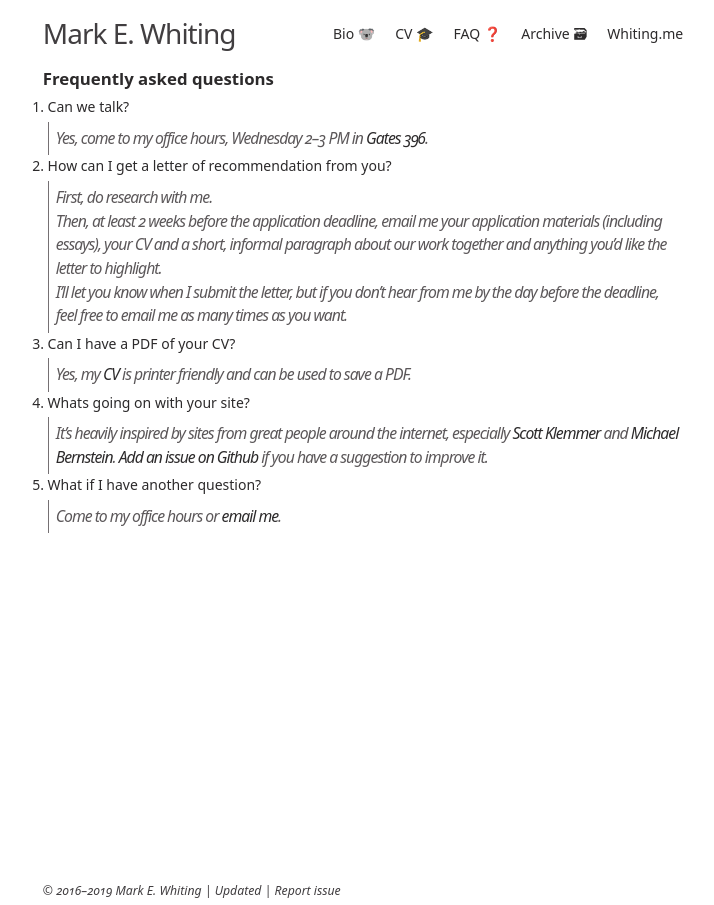
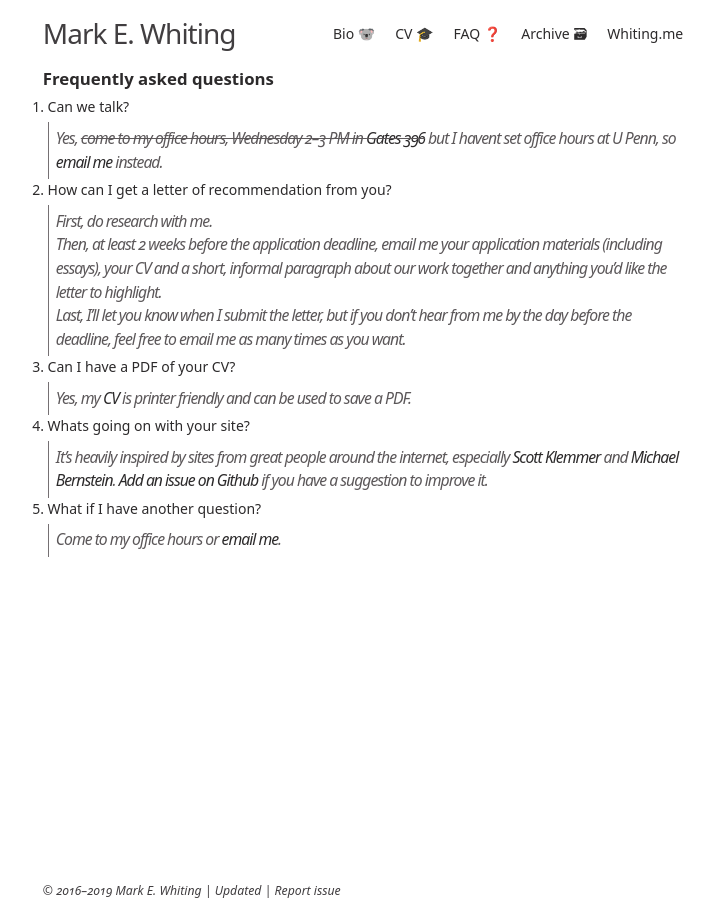
Before and after one commit to markwhiting/Whiting.me, a Jekyll site: the page built from faq.md, in a window 1280 px wide. Shown: the whole page, without its empty margins (277-991 px from the left). Built offline with Jekyll 4.4.1, drawn with Linux system fonts in a browser that asks for light colours.

Commit message:
updated faq hours

```diff
--- a/faq.md
+++ b/faq.md
@@ -7,11 +7,11 @@ permalink: /faq
 ## Frequently asked questions
 
 1. Can we talk?
-   > Yes, come to my office hours, Wednesday 2--3 PM in [Gates 396](https://campus-map.stanford.edu/?id=07-450&lat=37.43015919146253&lng=-122.16995022537262&zoom=17).
+   > Yes, ~~come to my office hours, Wednesday 2--3 PM in [Gates 396](https://campus-map.stanford.edu/?id=07-450&lat=37.43015919146253&lng=-122.16995022537262&zoom=17)~~ but I havent set office hours at U Penn, so [email me](mailto:mark@whiting.me) instead.
 2. How can I get a letter of recommendation from you?
    > First, do research with me.
    > Then, at least 2 weeks before the application deadline, email me your application materials (including essays), your CV and a short, informal paragraph about our work together and anything you'd like the letter to highlight.
-   > I'll let you know when I submit the letter, but if you don't hear from me by the day before the deadline, feel free to email me as many times as you want.
+   > Last, I'll let you know when I submit the letter, but if you don't hear from me by the day before the deadline, feel free to email me as many times as you want.
 3. Can I have a PDF of your CV?
    > Yes, my [CV](https://whiting.me/cv) is printer friendly and can be used to save a PDF.
 4. Whats going on with your site?
```
